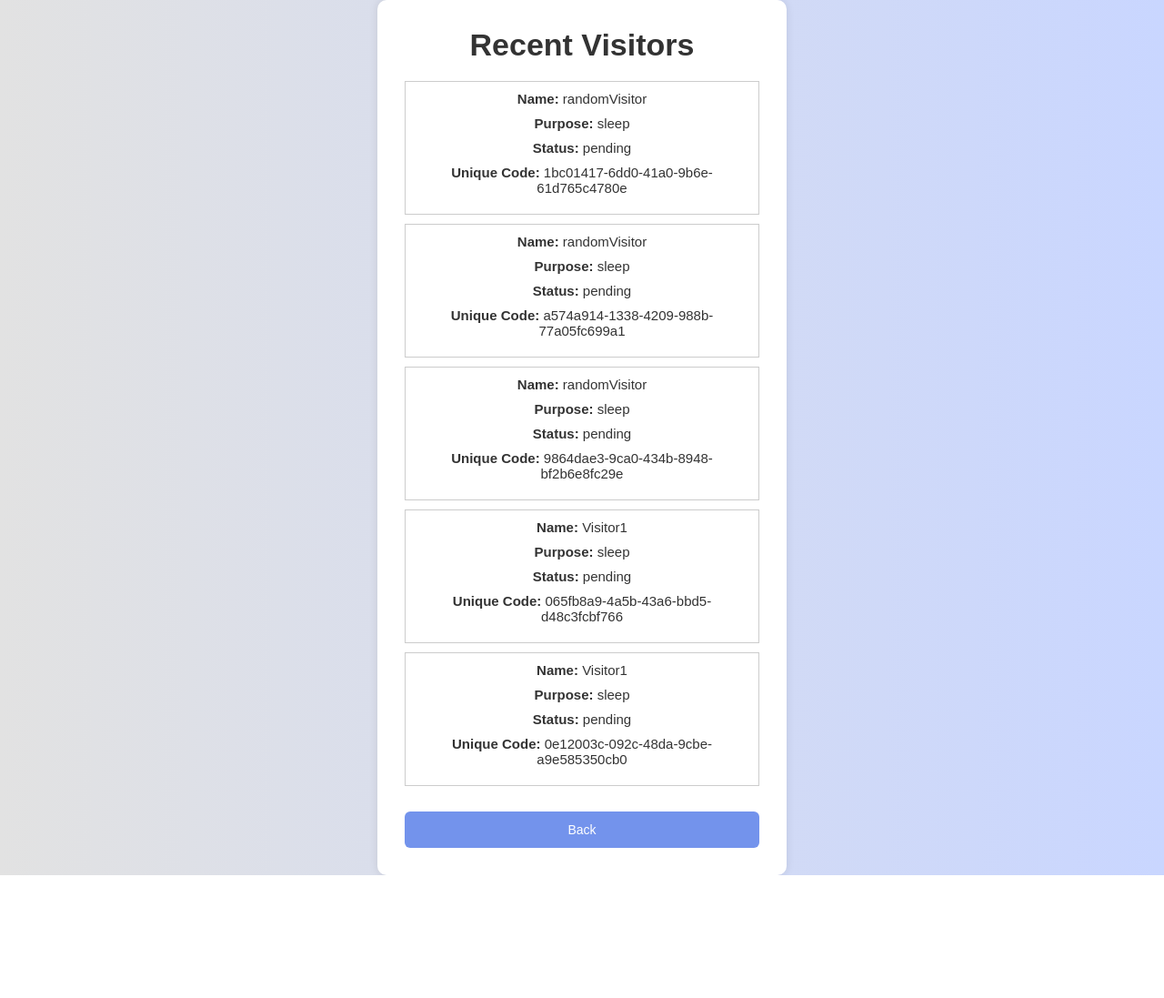
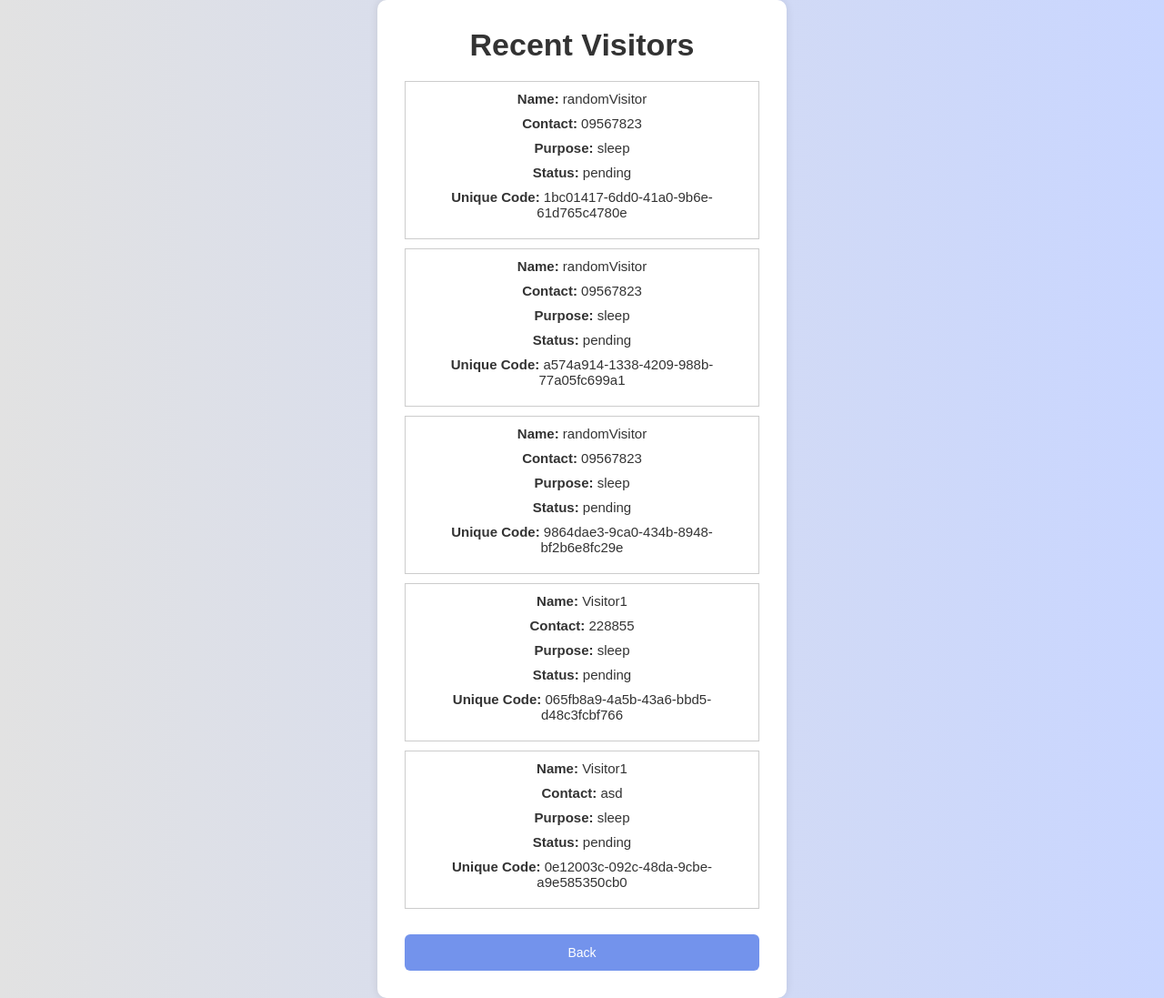
Before and after one commit to Odraes/VisitLog, a Flask app: page /visitor in a window 1280 px wide. Shown: the part 70-1167 px from the top of the page at 91% size. Before the commit the page ends 1032 px from the top, so only its background shows below. Run offline with Flask 3, Linux system fonts and the light colour scheme; a user stored in the database is signed in; some web fonts are replaced.

Commit message:
add Contact

```diff
--- a/templates/dashboard/visitor/visitorInfo.html
+++ b/templates/dashboard/visitor/visitorInfo.html
@@ -8,6 +8,7 @@
         {% for visitor in visitors %}
             <div class="visitor-card" style="border: 1px solid #ccc; padding: 10px; margin-bottom: 10px;">
                 <p><strong>Name:</strong> {{ visitor.name }}</p>
+                <p><strong>Contact:</strong> {{ visitor.contact }}</p>
                 <p><strong>Purpose:</strong> {{ visitor.purpose }}</p>
                 <p><strong>Status:</strong> {{ visitor.status }}</p>
                 <p><strong>Unique Code:</strong> {{ visitor.visitor_code }}</p>
```
